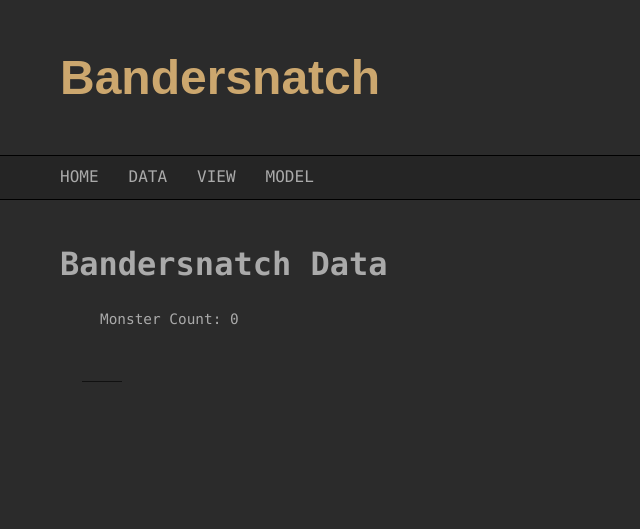
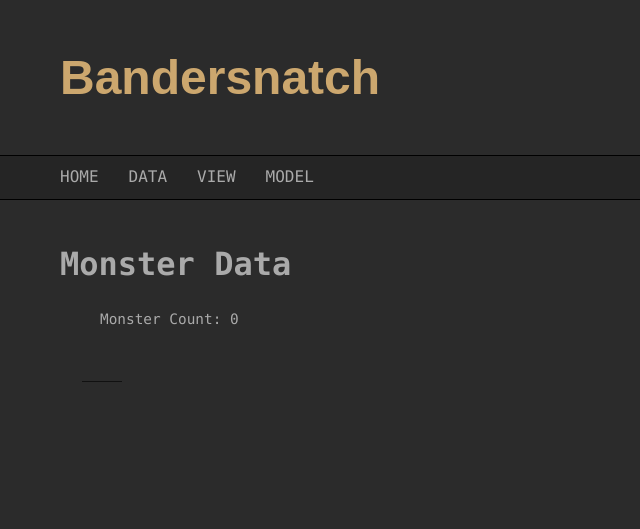
Before and after one commit to tsangrebecca/PredictRankOfMonster, a Flask app: page /data in a window 1280 px wide. Shown: the top 529 px of the page, without its empty margins (0-640 px from the left). Run offline with Flask 3, Linux system fonts and the light colour scheme; data that the repository does not hold is empty.

Commit message:
updated data.html

```diff
--- a/app/templates/data.html
+++ b/app/templates/data.html
@@ -1,6 +1,6 @@
 {% extends "layout.html" %}
 {% block content %}
-    <h1>Bandersnatch Data</h1>
+    <h1>Monster Data</h1>
     <p>Monster Count: {{ count | safe }}</p>
     {{ table | safe }}
 {% endblock %}
```
